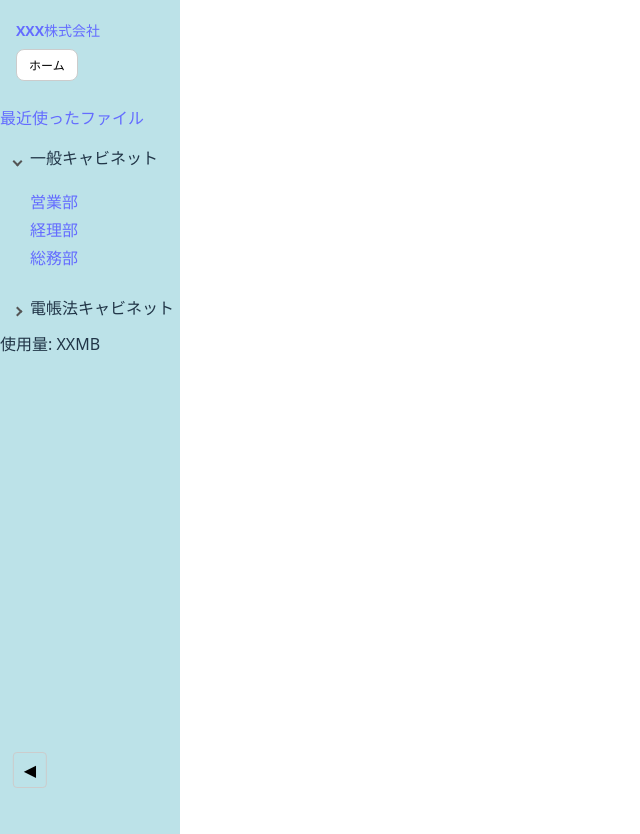
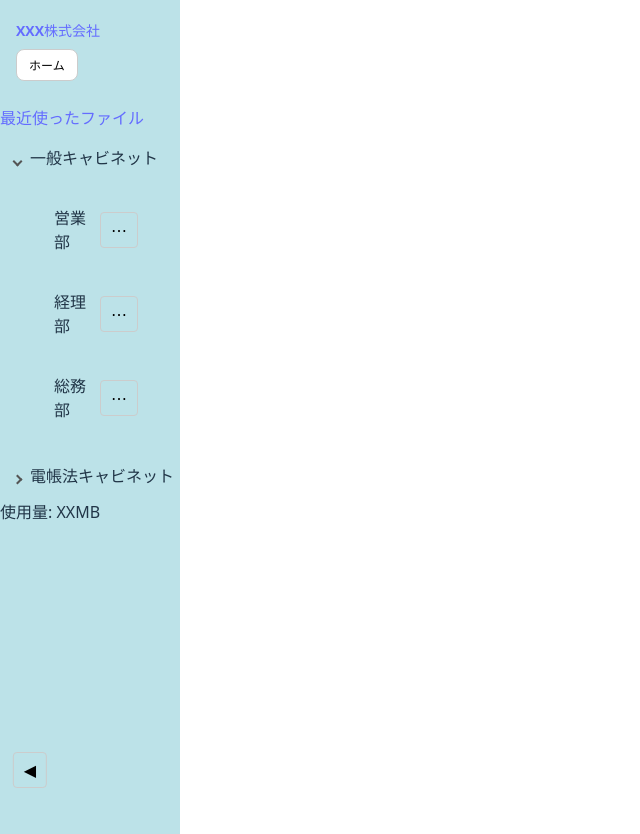
Before and after one commit to HG-ishizuka/post, a React (Vite) app: page /home in a window 1280 px wide. Both pictures are taken after a click on the element "一般キャビネット". Shown: the whole page, without its empty margins (0-640 px from the left). Built offline with nearby package versions, Linux system fonts and the light colour scheme.

Commit message:
feat: コンテキストメニューの表示

```diff
--- /dev/null
+++ b/src/components/molecules/ContextMenu.module.css
@@ -0,0 +1,27 @@
+.menuContainer {
+    position: fixed; /* ← ここ！ */
+    top: 260px; /* or right, 調整 */
+    z-index: 9999;
+    background-color: white;
+    box-shadow: 0px 2px 10px rgba(0, 0, 0, 0.1);
+    border-radius: 8px;
+    padding: 8px 0;
+    display: flex;
+    flex-direction: column;
+    width: 200px;
+}
+
+/* ボタンのスタイル */
+.menuItem {
+    padding: 12px 16px;
+    text-align: left;
+    background: none;
+    border: none;
+    width: 100%;
+    cursor: pointer;
+    font-size: 14px;
+}
+
+.menuItem:hover {
+    background-color: #f0f0f0;
+}
--- /dev/null
+++ b/src/components/molecules/SidebarContextMenu.tsx
@@ -0,0 +1,33 @@
+import { Button } from '../atoms/Button';
+import styles from './ContextMenu.module.css';
+
+type SidebarContextMenuProps = {
+    onAddUser: () => void;
+    onEditCabinetName: () => void;
+    onUserList: () => void;
+    onHideCabinet: () => void;
+};
+
+export const ContextMenu = ({
+    onAddUser,
+    onEditCabinetName,
+    onUserList,
+    onHideCabinet,
+}: SidebarContextMenuProps) => {
+    return (
+        <div className={styles.menuContainer}>
+            <Button className={styles.menuItem} onClick={onAddUser}>
+                利用者を追加
+            </Button>
+            <Button className={styles.menuItem} onClick={onEditCabinetName}>
+                キャビネット名を編集
+            </Button>
+            <Button className={styles.menuItem} onClick={onUserList}>
+                利用者一覧
+            </Button>
+            <Button className={styles.menuItem} onClick={onHideCabinet}>
+                キャビネットを非表示
+            </Button>
+        </div>
+    );
+};
--- a/src/components/molecules/SidebarGroupList.module.css
+++ b/src/components/molecules/SidebarGroupList.module.css
@@ -83,3 +83,32 @@
 .link:hover {
     opacity: 0.7;
 }
+
+.link {
+    display: flex;
+    justify-content: space-between;
+    align-items: center;
+    padding: 8px 12px;
+    text-decoration: none;
+    color: inherit;
+}
+
+.menuIcon {
+    font-size: 16px;
+    cursor: pointer;
+}
+
+.linkRow {
+    display: flex;
+    align-items: center;
+    justify-content: space-between;
+    padding: 8px 12px;
+    position: relative;
+}
+
+.menuButton {
+    background: none;
+    border: none;
+    font-size: 18px;
+    cursor: pointer;
+}
--- a/src/components/molecules/SidebarGroupList.tsx
+++ b/src/components/molecules/SidebarGroupList.tsx
@@ -1,5 +1,8 @@
+import { Button } from '../atoms/Button';
 import { Link } from '../atoms/Link';
 import { ToggleIcon } from '../atoms/ToggleIcon';
+import { ContextMenu as SidebarContextMenu } from './SidebarContextMenu';
+
 import styles from './SidebarGroupList.module.css';
 
 type SidebarGroupListProps = {
@@ -7,24 +10,58 @@ type SidebarGroupListProps = {
     links: { name: string; path: string }[];
     isOpen: boolean;
     onToggle: () => void;
+    openMenuIndex: number | null;
+    handleToggleMenu: (index: number | null, e: React.MouseEvent) => void;
 };
 
-export const SidebarGroupList = ({ name, links, isOpen, onToggle }: SidebarGroupListProps) => {
+export const SidebarGroupList = ({
+    name,
+    links,
+    isOpen,
+    onToggle,
+    openMenuIndex,
+    handleToggleMenu,
+}: SidebarGroupListProps) => {
     return (
         <div>
             {/* グループタイトル部分（クリックで開閉） */}
             <div className={styles.sidebargroup} onClick={onToggle}>
-                {/* 開閉用アイコン：開いてるとき/閉じてるときでクラス切り替え */}
                 <ToggleIcon className={`${styles.toggleIcon} ${isOpen ? styles.open : styles.closed}`} />
                 {name}
             </div>
 
             {/* グループが開いているときだけ、リンクリストを表示 */}
             <div className={`${styles.links} ${isOpen ? styles.linksOpen : ''}`}>
-                {links.map((link) => (
-                    <Link key={link.path} to={link.path} className={styles.link}>
-                        {link.name}
-                    </Link>
+                {links.map((link, index) => (
+                    <div key={link.path} className={styles.linkRow}>
+                        <Link to={link.path} className={styles.link}>
+                            <span>{link.name}</span>
+                        </Link>
+                        <div className={styles.menuContainer}>
+                            <Button className={styles.menuContainer} onClick={(e) => handleToggleMenu(index, e)}>
+                                ⋯
+                            </Button>
+
+                            {openMenuIndex === index && (
+                                <div className={styles.overlay}
+                                    onClick={(e) => {
+                                        if (e.target === e.currentTarget) {
+                                            handleToggleMenu(null, e);
+                                        }
+                                    }}
+                                >
+                                    <div className={styles.menuWrapper}>
+                                        <SidebarContextMenu
+                                            onAddUser={() => console.log(`${link.name} にユーザーを追加`)}
+                                            onEditCabinetName={() => console.log(`${link.name} のキャビネット名を編集`)}
+                                            onUserList={() => console.log(`${link.name} の利用者一覧を表示`)}
+                                            onHideCabinet={() => console.log(`${link.name} のキャビネットを非表示`)}
+                                        />
+                                    </div>
+                                </div>
+                            )}
+                        </div>
+                    </div>
                 ))}
             </div>
         </div>
--- a/src/features/components/Sidebar.tsx
+++ b/src/features/components/Sidebar.tsx
@@ -6,6 +6,7 @@ import { useSidebarGroup } from '../hooks/useSidebarGroup';
 import { SidebarUsageVolume } from '../../components/molecules/SidebarUsageVolume';
 import { SidebarFooter } from '../../components/molecules/SidebarFooter';
 import { useSidebarToggle } from '../hooks/useSidebarToggle';
+import { useSidebarGroupMenu } from '../hooks/useSidebarGroupMenu';
 import styles from './Sidebar.module.css';
 
 export const Sidebar = () => {
@@ -14,6 +15,8 @@ export const Sidebar = () => {
     const { openState, toggleGroup } = useSidebarGroup();
     // useSidebarToggleフックで、折りたたみ状態を切り替える関数を取得
     const { isCollapse, toggleSidebar } = useSidebarToggle();
+
+    const { openMenuIndex, handleToggleMenu } = useSidebarGroupMenu();
 
     return (
         <div className={`${styles.wrapper} ${isCollapse ? styles.collapse : ''}`}>
@@ -25,7 +28,7 @@ export const Sidebar = () => {
                 {/* sidebarDataのグループリストをループして、SidebarGroupを表示 */}
                 {sidebarGroupListData.map((group, index) => (
                     // グループデータと開閉状態、切り替え操作をまとめて渡している。
-                    <SidebarGroupList key={group.name} {...group} isOpen={openState.has(index)} onToggle={() => toggleGroup(index)}/>
+                    <SidebarGroupList key={group.name} {...group} isOpen={openState.has(index)} onToggle={() => toggleGroup(index)} openMenuIndex={openMenuIndex} handleToggleMenu={handleToggleMenu} />
                 ))}
 
                 <SidebarUsageVolume usage='XXMB' />
--- /dev/null
+++ b/src/features/hooks/useSidebarGroupMenu.ts
@@ -0,0 +1,12 @@
+import { useState } from 'react';
+
+export const useSidebarGroupMenu = () => {
+    const [openMenuIndex, setOpenMenuIndex] = useState<number | null>(null);
+
+    const handleToggleMenu = (index: number, e: React.MouseEvent) => {
+        e.stopPropagation();
+        setOpenMenuIndex((prev) => (prev === index ? null : index));
+    };
+
+    return { openMenuIndex, handleToggleMenu };
+};
```
